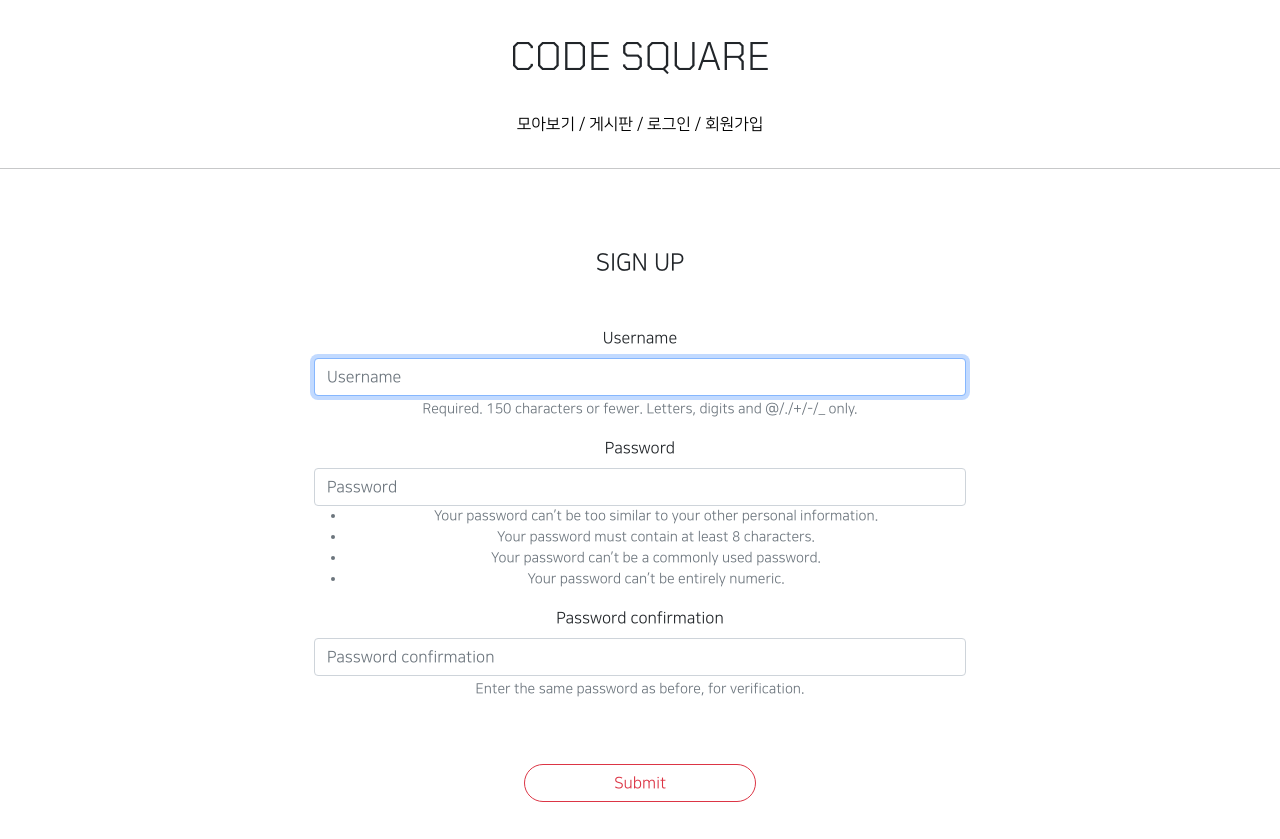
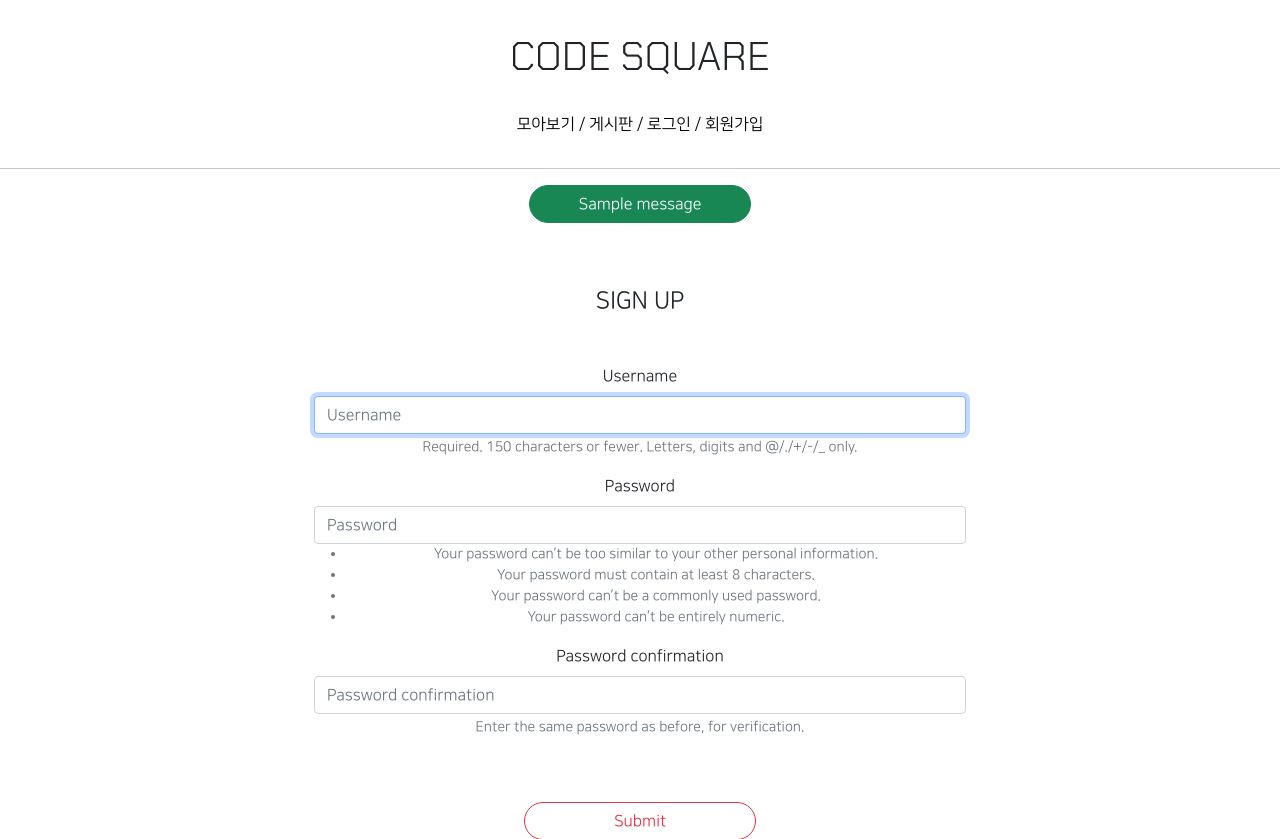
Before and after one commit to CODESQUAREL/July5, a Django app: page /accounts/create/ in a window 1280 px wide. Shown: the top 839 px of the page. Run offline with Django 3.2, Linux system fonts and the light colour scheme; tables that the repository leaves empty hold one stand-in row (values such as "Sample post"); one stand-in notice (Sample message) is shown; some libraries are stand-ins or nearby versions.

Commit message:
8/24 messages 기능 구현

```diff
--- a/likeapp/views.py
+++ b/likeapp/views.py
@@ -1,3 +1,4 @@
+from django.contrib import messages
 from django.contrib.auth.decorators import login_required
 from django.http import HttpResponseRedirect
 from django.shortcuts import render
@@ -21,6 +22,8 @@ class LikeArticleView(RedirectView): #redirectview를 상속받음
                                                 article=article)
 
         if like_record.exists():
+            # 좋아요 반영 X
+            messages.add_message(request, messages.ERROR, '좋아요는 한번만 가능합니다')
             return HttpResponseRedirect(reverse('articleapp:detail',
                                                 kwargs={'pk':kwargs['article_pk']}))
 
@@ -28,6 +31,8 @@ class LikeArticleView(RedirectView): #redirectview를 상속받음
             LikeRecord(user=user, article=article).save()
         article.like += 1 #좋아요 개수를 1 추가하고
         article.save()    #DB에 반영
+        # 좋아요 반영 O
+        messages.add_message(request, messages.SUCCESS, '좋아요가 반영되었습니다')
         return super().get(request, *args, **kwargs)
 
     def get_redirect_url(self, *args, **kwargs):
--- a/static/base.css
+++ b/static/base.css
@@ -88,6 +88,6 @@ a {
 }
 
 a:hover {
-    color: red;
+    color: black;
     /*text-decoration: underline;*/
 }
--- a/templates/base.html
+++ b/templates/base.html
@@ -7,16 +7,25 @@
 
 <body style="font-family: 'NanumSquareR'">
 
-    {% include 'header.html'%}
+{% include 'header.html'%}
 
 <hr>
 
-    {% block content %}
-    {% endblock %}
+{# 메세지 출력 #}
+{% for message in messages %}
+    <div class="text-center">
+        <div class="btn btn-success rounded-pill px-5">
+            {{ message }}
+        </div>
+    </div>
+{% endfor %}
+
+{% block content %}
+{% endblock %}
 
 <hr>
 
-    {% include 'footer.html'%}
+{% include 'footer.html'%}
 
 
 </body>
```
